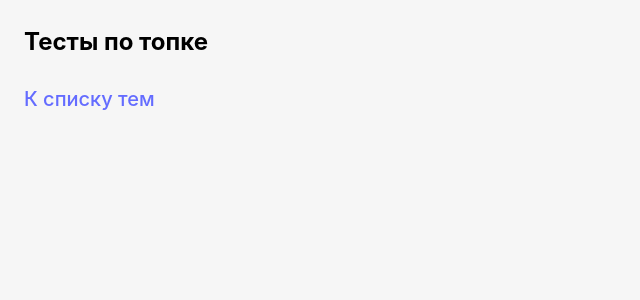
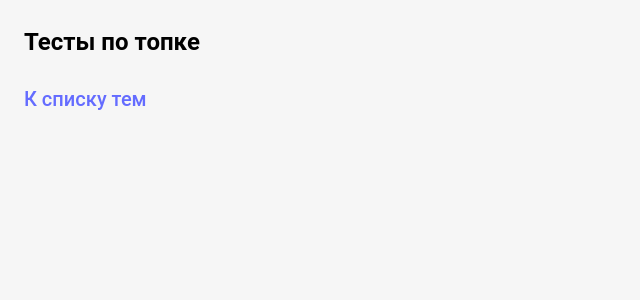
Before and after one commit to MappuniMaku/medical-tests, a React (Vite) app: page / in a window 1280 px wide. Shown: the top 300 px of the page, without its empty margins (0-640 px from the left). Built offline with nearby package versions, Linux system fonts and the light colour scheme; the HTML template or start-up script is replaced by a standard one.

Commit message:
Update main font

```diff
--- a/src/index.css
+++ b/src/index.css
@@ -14,7 +14,7 @@
 }
 
 body {
-  font-family: Inter, system-ui, Avenir, Helvetica, Arial, sans-serif;
+  font-family: Roboto, sans-serif;
   line-height: 1.5;
   font-weight: 400;
   margin: 0;
```
